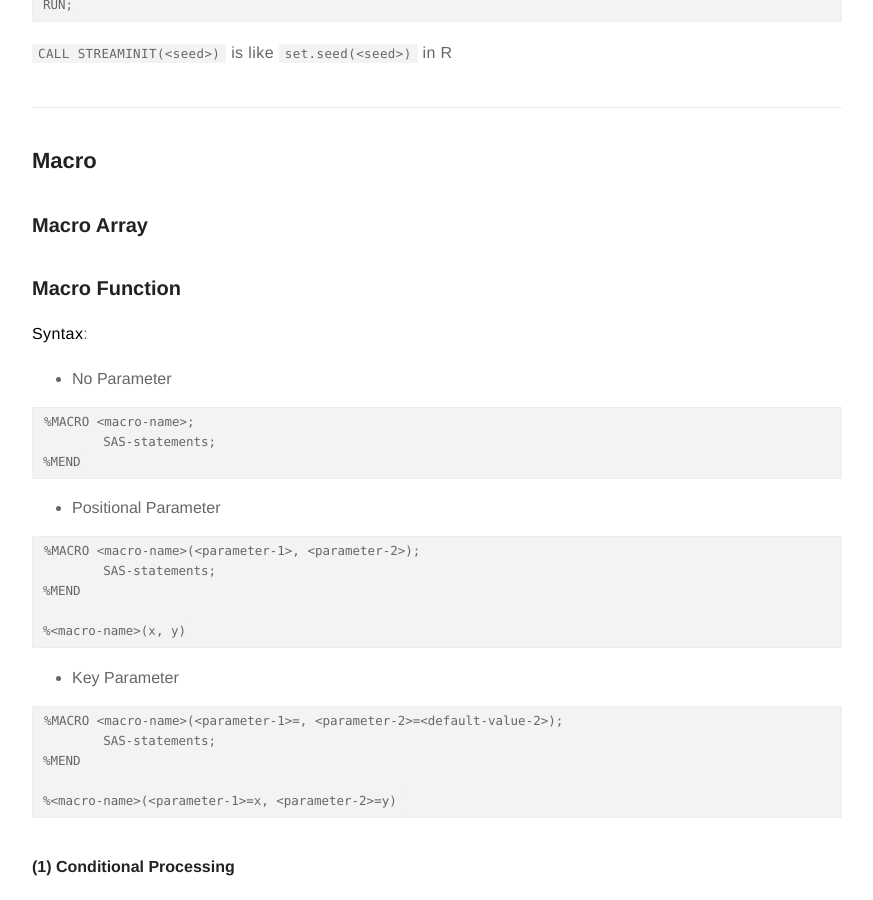
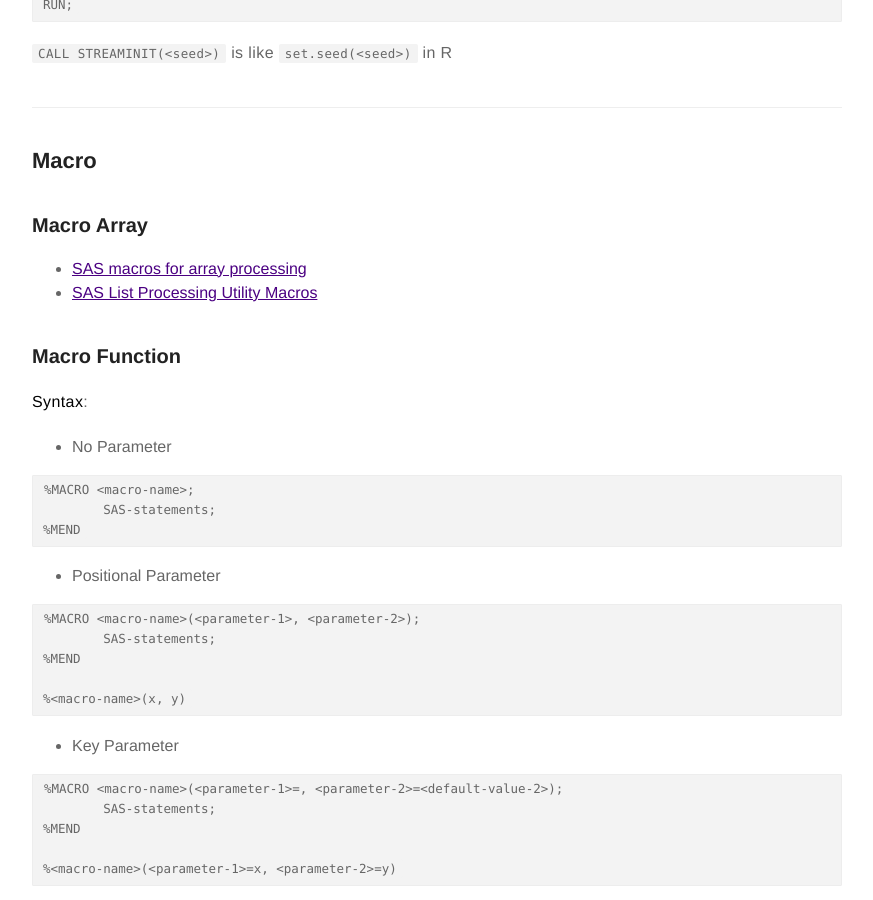
Before and after one commit to subaiwen/subaiwen.github.io, a Jekyll site: the page built from _posts/2019-12-28-sas-loop.md, in a window 1280 px wide and 900 px high, scrolled down 3154 px. Shown: the whole window, without its empty margins (203-1076 px from the left). Built offline with Jekyll 4.4.1, drawn with Linux system fonts in a browser that asks for light colours; comment, search, counter and statistics services are not loaded.

Commit message:
refs for macro array

```diff
--- a/_posts/2019-12-28-sas-loop.md
+++ b/_posts/2019-12-28-sas-loop.md
@@ -150,7 +150,8 @@ RUN;
 
 ## Macro
 ### Macro Array
-
+- [SAS macros for array processing](https://renenyffenegger.ch/notes/Companies-Products/SAS/macros/array)
+- [SAS List Processing Utility Macros](https://github.com/Jiangtang/SAS_ListProcessing/blob/master/ARRAY.sas)
 
 ### Macro Function
 **Syntax**:
```
